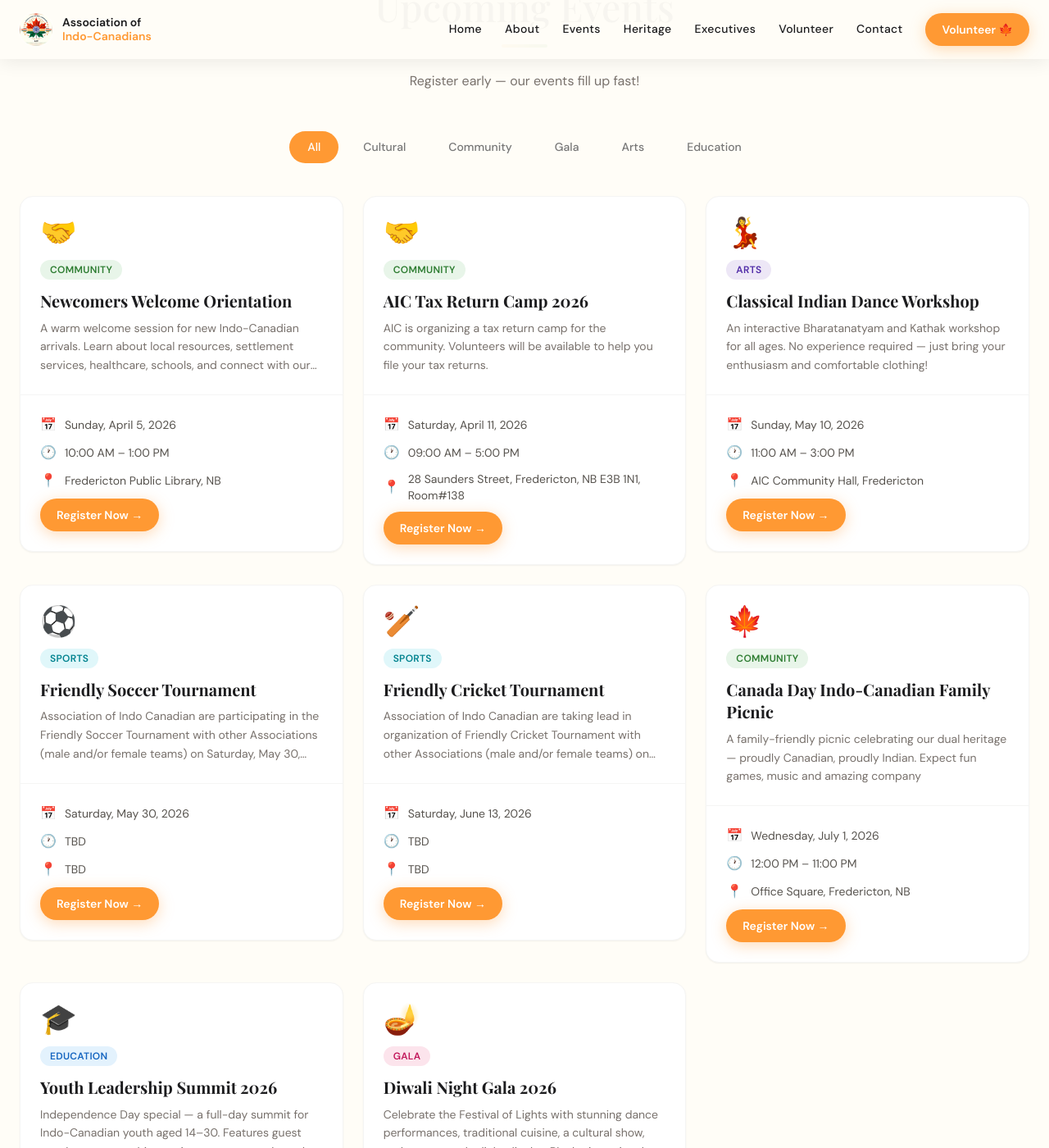
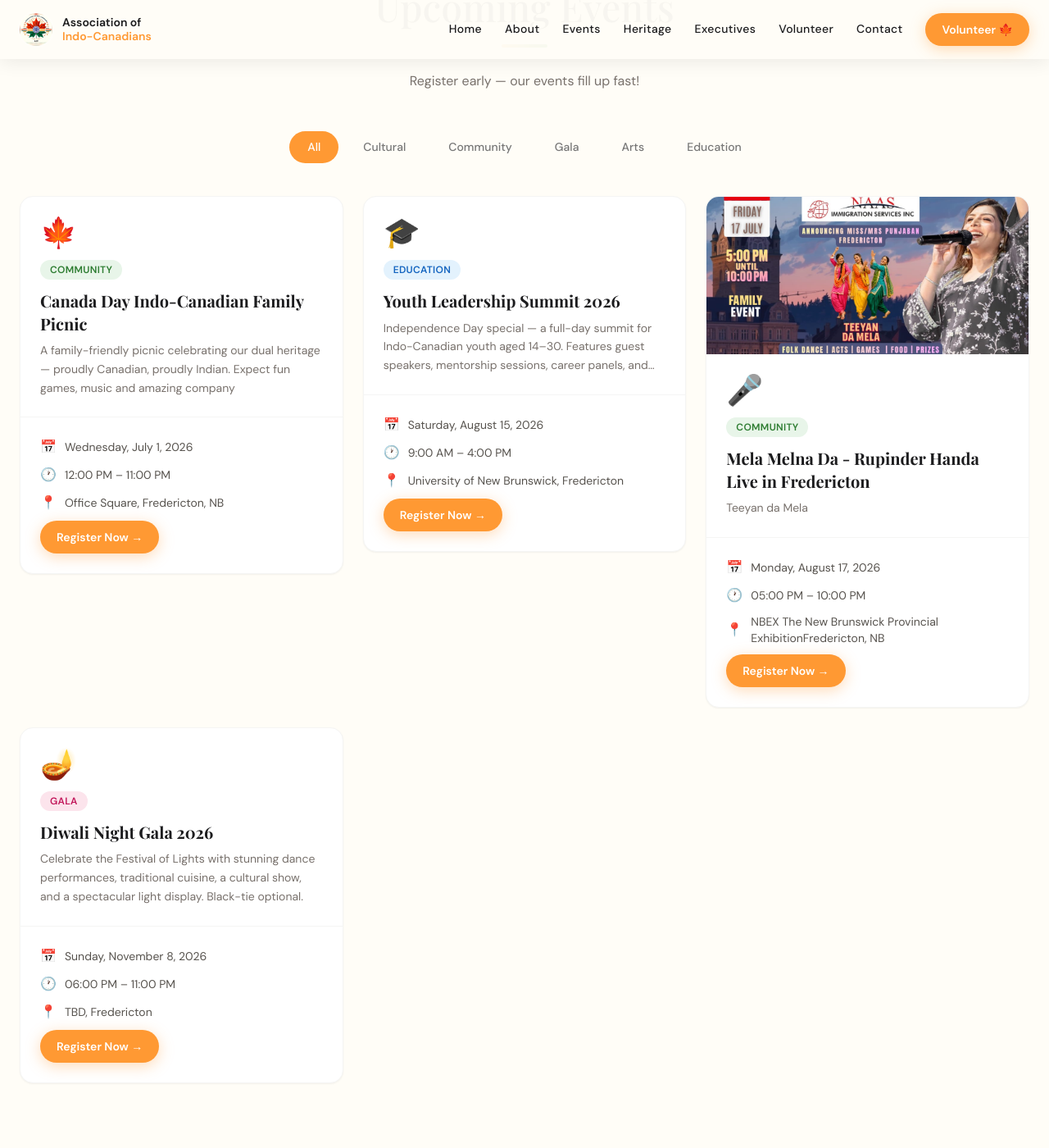
Before and after one commit to abhishekmenon84/aic-jekyll-website, a Jekyll site: the page built from events/index.md, in a window 1280 px wide and 1400 px high, scrolled down 454 px. Shown: the whole window at 82% size. Built offline with Jekyll 4.4.1, drawn with Linux system fonts in a browser that asks for light colours; nearby versions of some CDN libraries; some of the changed text lies outside the part shown.

Commit message:
feat: render upcoming and past event images and fix image paths

```diff
--- a/_data/past_events.yml
+++ b/_data/past_events.yml
@@ -61,7 +61,7 @@
     - "Singing, patriotic performances and skits brought the spirit of India to life."
     - "To our charismatic MC, our dedicated event helpers, and the tireless AIC Team, this night wouldn't have been possible without your behind-the-scenes magic."
     - "Thank you to everyone who joined us. Seeing such a diverse crowd celebrate together is what the AIC is all about."
-  image: "/assets/images/past_events/Republic_Day_Celebration_2026.jpg"
+  image: "/assets/images/past_events/Republic_Day_Celeb_2026.jpg"
 
 - title: "New Year’s Eve Gala 2025"
   date: "2025-12-31"
@@ -107,10 +107,81 @@
   date: "2026-03-27"
   location: "28 Saunders Street Fredericton, Room# 141"
   category: "Education"
-  emoji: "🎓"
   attendees: 30
   highlights:
     - "Understand the Canadian education system"
     - "Explore how cultural pride supports students' confidence and success"
     - "Learn about available supports for parents and students"
   image: "/assets/images/past_events/Understanding_Education_System_in_Canada.jpg"
+
+- title: "Friendly Soccer Tournament"
+  date: "2026-05-30"
+  location: "TBD"
+  category: "Sports"
+  emoji: "⚽"
+  highlights:
+    - "Friendly Soccer Tournament"
+  image: "/assets/images/past_events/AIC-Indian-Soccer-Team.jpeg"
+
+
+- title: "Friendly Cricket Tournament"
+  date: "2026-06-13"
+  location: "TBD"
+  category: "Sports"
+  emoji: "🏏"
+  highlights:
+    - "Friendly Cricket Tournament"
+  image: "/assets/images/past_events/AIC-Indian-Cricket-Team.jpeg"
+
+- title: "Newcomers Welcome Orientation"
+  date: "2026-04-05"
+  location: "Fredericton Public Library, NB"
+  category: "Community"
+  emoji: "🤝"
+  featured: false
+  image: ""
+
+- title: "AIC Tax Return Camp 2026"
+  date: "2026-04-11"
+  location: "28 Saunders Street, Fredericton, NB E3B 1N1, Room#138"
+  category: "Community"
+  emoji: "🧮"
+  image: "/assets/images/past_events/AIC-Tax-Clinic-2026.jpeg"
+  highlights:
+    - "AIC Tax Return Camp 2026"
+
+- title: "Classical Indian Dance Workshop"
+  date: "2026-05-10"
+  location: "AIC Community Hall, Fredericton"
+  category: "Arts"
+  image: ""
+
+- title: "Meet and Greet with Indian Consul General 2026"
+  date: "2026-06-13"
+  location: "Fredericton, NB"
+  category: "Community"
+  emoji: "🤝"
+  image: "/assets/images/past_events/Meet_and_Greet_with_Indian_Consul_General_2026.jpg"
+  attendees: 40
+  highlights:
+    - "Meet and Greet with Indian Consul General 2026"
+
+- title: "International Day of Yoga 2026"
+  date: "2026-06-21"
+  location: "28 Saunders Street, Fredericton, NB"
+  category: "Community"
+  emoji: "🧘"
+  image: "/assets/images/past_events/International_Day_of_Yoga_2026.jpg"
+  attendees: 25
+  highlights:
+    - "International Day of Yoga 2026"
+
+- title: "Distributing Energy Savings Kits 2026"
+  date: "2026-03-25"
+  location: "28 Saunders Street, Fredericton, NB"
+  category: "Community"
+  emoji: "🧮"
+  image: "/assets/images/past_events/Distributing_Energy_Savings_Kits_2026.jpg"
+  attendees: 50
+  highlights:
+    - "Distributing Energy Savings Kits 2026"
--- a/_data/upcoming_events.yml
+++ b/_data/upcoming_events.yml
@@ -7,61 +7,6 @@
 # register_url: link to your Google Form or Eventbrite
 # ─────────────────────────────────────────────────────────────────────────────
 
-- title: "Friendly Soccer Tournament"
-  date: "2026-05-30"
-  time: "TBD"
-  location: "TBD"
-  description: "Association of Indo Canadian are participating in the Friendly Soccer Tournament with other Associations (male and/or female teams) on Saturday, May 30, 2026."
-  category: "Sports"
-  emoji: "⚽"
-  featured: true
-  register_url: "https://forms.gle/8GJJwedFfr86EY517"
-  image: "/assets/images/upcoming_events/Friendly_Soccer_Tournament.jpg"
-
-- title: "Friendly Cricket Tournament"
-  date: "2026-06-13"
-  time: "TBD"
-  location: "TBD"
-  description: "Association of Indo Canadian are taking lead in organization of Friendly Cricket Tournament with other Associations (male and/or female teams) on Saturday, June 13`, 2026."
-  category: "Sports"
-  emoji: "🏏"
-  featured: true
-  register_url: "https://forms.gle/KRrByXUQwnJmnsa59"
-  image: "/assets/images/upcoming_events/Friendly_Cricket_Tournament.jpg"
-
-- title: "Newcomers Welcome Orientation"
-  date: "2026-04-05"
-  time: "10:00 AM – 1:00 PM"
-  location: "Fredericton Public Library, NB"
-  description: "A warm welcome session for new Indo-Canadian arrivals. Learn about local resources, settlement services, healthcare, schools, and connect with our growing community."
-  category: "Community"
-  emoji: "🤝"
-  featured: false
-  register_url: "https://forms.gle/QdYYS5JcyGdwZua36"
-  image: ""
-
-- title: "AIC Tax Return Camp 2026"
-  date: "2026-04-11"
-  time: "09:00 AM – 5:00 PM"
-  location: "28 Saunders Street, Fredericton, NB E3B 1N1, Room#138"
-  description: "AIC is organizing a tax return camp for the community. Volunteers will be available to help you file your tax returns."
-  category: "Community"
-  emoji: "🤝"
-  featured: true
-  register_url: "https://forms.gle/QdYYS5JcyGdwZua36"
-  image: ""
-
-- title: "Classical Indian Dance Workshop"
-  date: "2026-05-10"
-  time: "11:00 AM – 3:00 PM"
-  location: "AIC Community Hall, Fredericton"
-  description: "An interactive Bharatanatyam and Kathak workshop for all ages. No experience required — just bring your enthusiasm and comfortable clothing!"
-  category: "Arts"
-  emoji: "💃"
-  featured: false
-  register_url: "https://forms.gle/QdYYS5JcyGdwZua36"
-  image: ""
-
 - title: "Canada Day Indo-Canadian Family Picnic"
   date: "2026-07-01"
   time: "12:00 PM – 11:00 PM"
@@ -69,7 +14,7 @@
   description: "A family-friendly picnic celebrating our dual heritage — proudly Canadian, proudly Indian. Expect fun games, music and amazing company"
   category: "Community"
   emoji: "🍁"
-  featured: false
+  featured: true
   register_url: "https://forms.gle/QdYYS5JcyGdwZua36"
   image: ""
 
@@ -86,7 +31,7 @@
 
 - title: "Diwali Night Gala 2026"
   date: "2026-11-08"
-  time: "6:00 PM – 11:00 PM"
+  time: "06:00 PM – 11:00 PM"
   location: "TBD, Fredericton"
   description: "Celebrate the Festival of Lights with stunning dance performances, traditional cuisine, a cultural show, and a spectacular light display. Black-tie optional."
   category: "Gala"
@@ -94,3 +39,14 @@
   featured: false
   register_url: "https://forms.gle/QdYYS5JcyGdwZua36"
   image: ""
+
+- title: "Mela Melna Da - Rupinder Handa Live in Fredericton"
+  date: "2026-08-17"
+  time: "05:00 PM – 10:00 PM"
+  location: "NBEX The New Brunswick Provincial ExhibitionFredericton, NB"
+  description: "Teeyan da Mela"
+  category: "Community"
+  emoji: "🎤"
+  featured: true
+  register_url: "https://www.eventbrite.ca/e/mela-melna-da-rupinder-handa-live-in-fredericton-teeyan-da-mela-tickets-1990572849979"
+  image: "/assets/images/upcoming_events/Rupinder-Handa-Live.jpeg"
--- a/_includes/event_card.html
+++ b/_includes/event_card.html
@@ -1,5 +1,10 @@
 {% assign ev = include.event %}
 <div class="event-card bg-white rounded-2xl border border-stone-100 overflow-hidden shadow-sm hover:-translate-y-1.5 hover:shadow-xl transition-all duration-300 reveal">
+  {% if ev.image and ev.image != "" %}
+  <div class="h-48 overflow-hidden">
+    <img src="{{ ev.image | relative_url }}" alt="{{ ev.title }}" class="w-full h-full object-cover transition-transform duration-500 hover:scale-105" />
+  </div>
+  {% endif %}
   <div class="p-6 border-b border-stone-100">
     <div class="text-4xl mb-3">{{ ev.emoji | default: "📅" }}</div>
     <span class="event-cat cat-{{ ev.category }} inline-block px-3 py-1 rounded-full text-xs font-semibold tracking-wide uppercase mb-3">
--- a/events/index.md
+++ b/events/index.md
@@ -66,7 +66,12 @@
     <div class="grid md:grid-cols-2 lg:grid-cols-3 gap-6">
       {% assign sorted_past = site.data.past_events | sort: "date" | reverse %}
       {% for ev in sorted_past %}
-      <div class="past-card reveal">
+      <div class="past-card reveal overflow-hidden">
+        {% if ev.image and ev.image != "" %}
+        <div class="h-48 -mx-6 -mt-6 mb-5 overflow-hidden">
+          <img src="{{ ev.image | relative_url }}" alt="{{ ev.title }}" class="w-full h-full object-cover transition-transform duration-500 hover:scale-105" />
+        </div>
+        {% endif %}
         <div class="flex items-start justify-between mb-3">
           <span class="text-4xl">{{ ev.emoji | default: "📅" }}</span>
           <span class="event-cat cat-{{ ev.category }} inline-block px-3 py-1 rounded-full text-xs font-semibold tracking-wide uppercase">{{ ev.category }}</span>
```
Also changed, not shown: assets/images/past_events/AIC-Indian-Cricket-Team.jpeg (added), assets/images/past_events/AIC-Indian-Soccer-Team.jpeg (added), assets/images/past_events/AIC-Tax-Clinic-2026.jpeg (added), assets/images/past_events/Distributing_Energy_Savings_Kits_2026.jpg (added), assets/images/past_events/International_Day_of_Yoga_2026.jpg (added), assets/images/past_events/Meet_and_Greet_with_Indian_Consul_General_2026.jpg (added), assets/images/upcoming_events/Friendly_Cricket_Tournament.jpg (deleted), assets/images/upcoming_events/Friendly_Soccer_Tournament.jpg (deleted), assets/images/upcoming_events/Rupinder-Handa-Live.jpeg (added), 4 other files.
